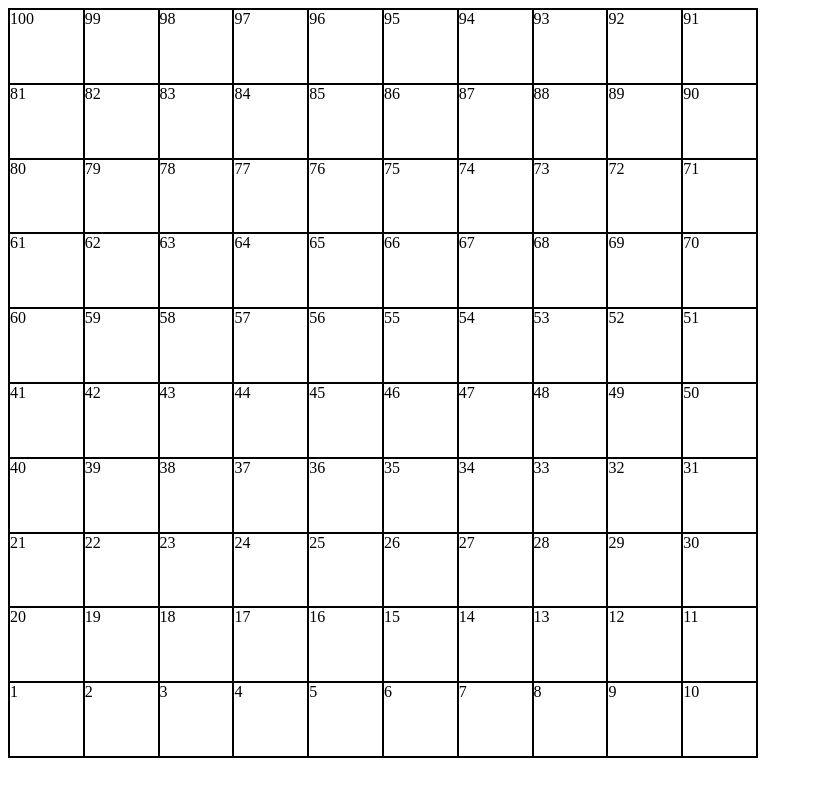
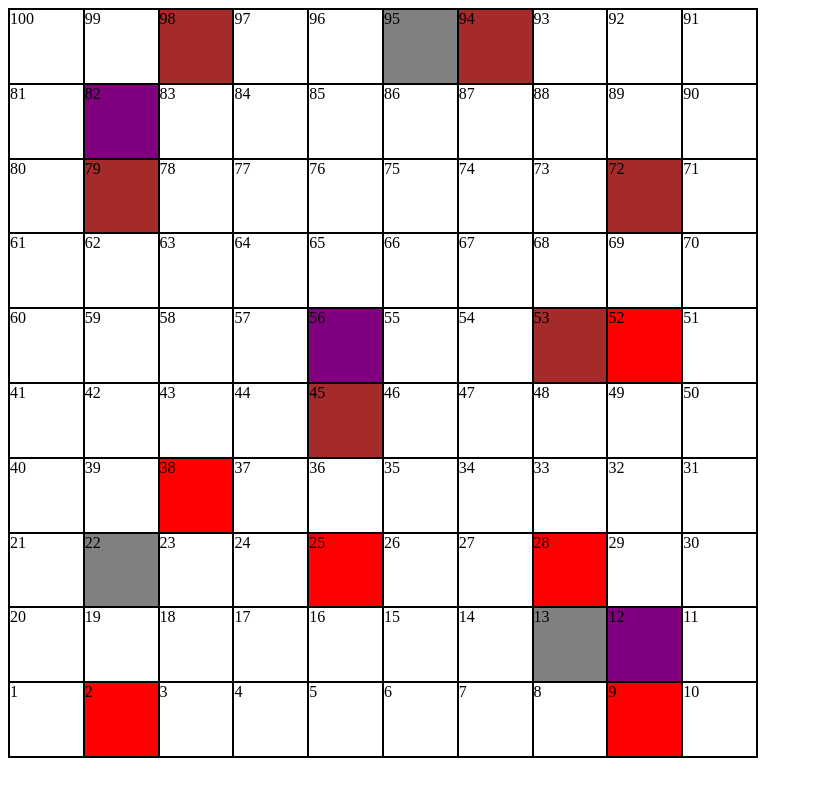
Before and after one commit to KModestas/WDI-Project-1, a PHP site: page / in a window 1280 px wide. Shown: the whole page, without its empty margins (0-813 px from the left). Run offline with PHP 8.4, Linux system fonts and the light colour scheme; some libraries are stand-ins or nearby versions.

Commit message:
determined which squares contain snakes (chimneys) and ladders (candycanes)

```diff
--- a/css/style.css
+++ b/css/style.css
@@ -19,3 +19,22 @@ div {
 .player1 {
   background-color: red;
 }
+
+
+.candy-cane {
+  background: red;
+}
+
+
+.chimney {
+  background: brown;
+}
+
+
+.present {
+  background: purple;
+}
+
+.coal {
+  background: grey;
+}
--- a/index.html
+++ b/index.html
@@ -13,15 +13,15 @@
     </div>
     <div data-id="99">99
     </div>
-    <div data-id="98">98
+    <div data-id="98" class="chimney">98
     </div>
     <div data-id="97">97
     </div>
     <div data-id="96">96
     </div>
-    <div data-id="95">95
+    <div data-id="95" class="coal">95
     </div>
-    <div data-id="94">94
+    <div data-id="94" class="chimney">94
     </div>
     <div data-id="93">93
     </div>
@@ -31,7 +31,7 @@
     </div>
     <div data-id="81">81
     </div>
-    <div data-id="82">82
+    <div data-id="82" class="present">82
     </div>
     <div data-id="83">83
     </div>
@@ -39,7 +39,7 @@
     </div>
     <div data-id="85">85
     </div>
-    <div data-id="15" class="ladder" data-ladder="86">86
+    <div data-id="15">86
     </div>
     <div data-id="87">87
     </div>
@@ -51,7 +51,7 @@
     </div>
     <div data-id="80">80
     </div>
-    <div data-id="79">79
+    <div data-id="79" class="chimney">79
     </div>
     <div data-id="78">78
     </div>
@@ -65,9 +65,9 @@
     </div>
     <div data-id="73">73
     </div>
-    <div data-id="72">72
+    <div data-id="72" class="chimney">72
     </div>
-    <div data-id="71">71
+    <div data-id="71" class"candy-cane">71
     </div>
     <div data-id="61">61
     </div>
@@ -97,15 +97,15 @@
     </div>
     <div data-id="57">57
     </div>
-    <div data-id="56">56
+    <div data-id="56" class="present">56
     </div>
     <div data-id="55">55
     </div>
     <div data-id="54">54
     </div>
-    <div data-id="53">53
+    <div data-id="53" class="chimney">53
     </div>
-    <div data-id="52">52
+    <div data-id="52" class="candy-cane">52
     </div>
     <div data-id="51">51
     </div>
@@ -117,7 +117,7 @@
     </div>
     <div data-id="44">44
     </div>
-    <div data-id="45">45
+    <div data-id="45" class="chimney">45
     </div>
     <div data-id="46">46
     </div>
@@ -133,7 +133,7 @@
     </div>
     <div data-id="39">39
     </div>
-    <div data-id="38">38
+    <div data-id="38" class="candy-cane">38
     </div>
     <div data-id="37">37
     </div>
@@ -151,19 +151,19 @@
     </div>
     <div data-id="21">21
     </div>
-    <div data-id="22">22
+    <div data-id="22" class="coal">22
     </div>
     <div data-id="23">23
     </div>
     <div data-id="24">24
     </div>
-    <div data-id="25">25
+    <div data-id="25" class="candy-cane">25
     </div>
     <div data-id="26">26
     </div>
     <div data-id="27">27
     </div>
-    <div data-id="28">28
+    <div data-id="28" class="candy-cane">28
     </div>
     <div data-id="29">29
     </div>
@@ -183,15 +183,15 @@
     </div>
     <div data-id="14">14
     </div>
-    <div data-id="13">13
+    <div data-id="13" class="coal">13
     </div>
-    <div data-id="12">12
+    <div data-id="12" class="present">12
     </div>
     <div data-id="11">11
     </div>
     <div data-id="1">1
     </div>
-    <div data-id="2">2
+    <div data-id="2" class="candy-cane">2
     </div>
     <div data-id="3">3
     </div>
@@ -205,12 +205,14 @@
     </div>
     <div data-id="8">8
     </div>
-    <div data-id="9">9
+    <div data-id="9" class="candy-cane">9
     </div>
     <div data-id="10">10
     </div>
     </main>
 
+    <!-- remove brackets from numbers indicating where the player will end up when landing on chimney / candycane -->
+
     <script src="./js/script.js" type="text/javascript">
     </script>
 </body>
--- a/js/script.js
+++ b/js/script.js
@@ -1,6 +1,8 @@
-$(() => {
+// $(() => {
+//
+// });
 
-});
+
 
 // let player1Score = 3;
 // const $el = $(`[data-id="${player1Score}"]`);
```
